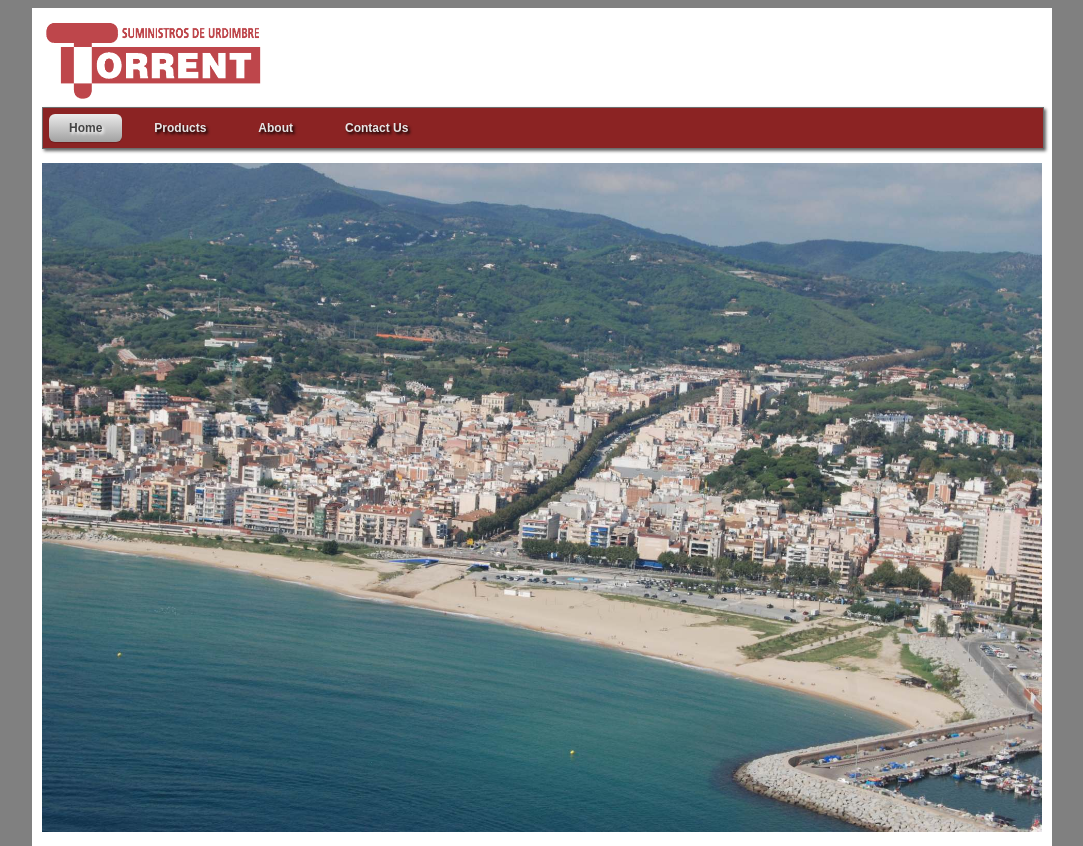
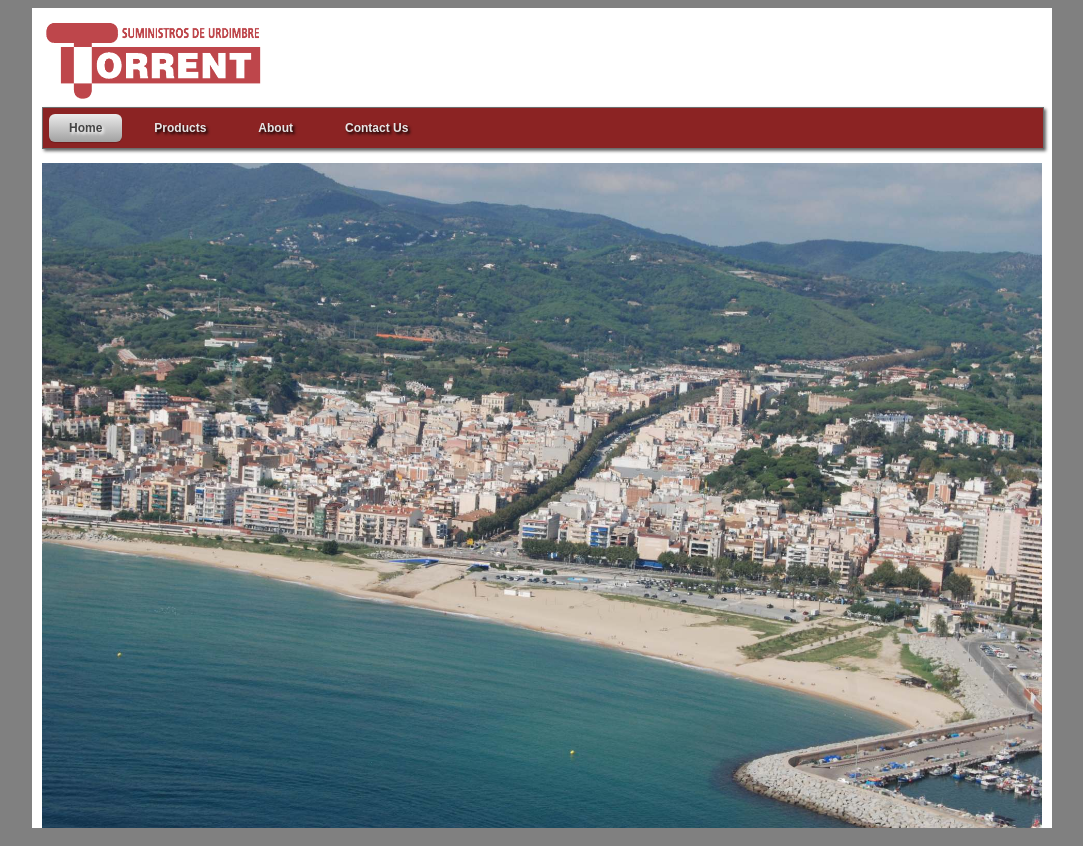
Before and after one commit to xtorrentgorjon/torrenttextil-website, a Flask app: page / in a window 1280 px wide. Shown: the whole page, without its empty margins (98-1181 px from the left). Run offline with Flask 2, Linux system fonts and the light colour scheme.

Commit message:
Made page background expand vertically.

```diff
--- a/app/templates/index.html
+++ b/app/templates/index.html
@@ -10,8 +10,8 @@
 </head>
 
 <!-- <section class="content"> -->
-  <body>
-  <div class=mainpage>
+  <body style="height: 100%;">
+  <div class=mainpage style="height: 100%;">
   {% include "upper_title.html" %}
 
   <ul id="menu-bar">
```
